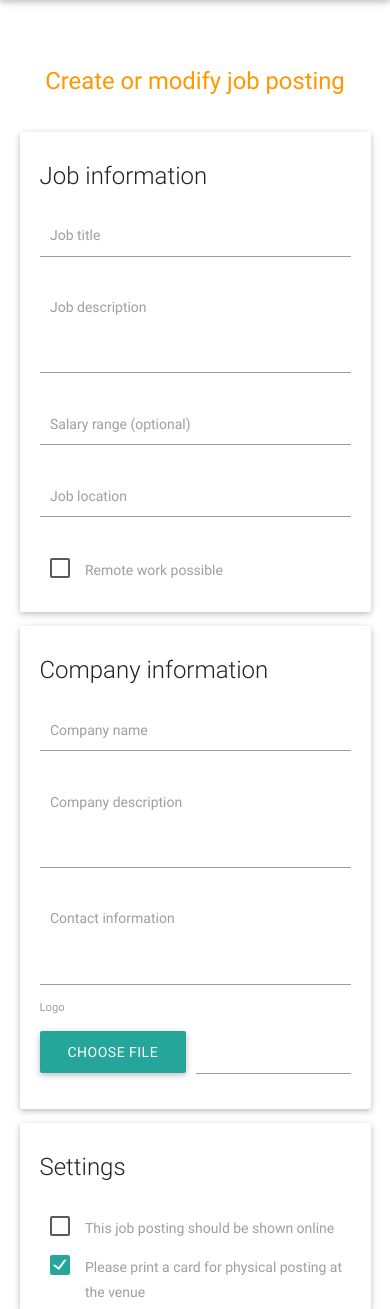
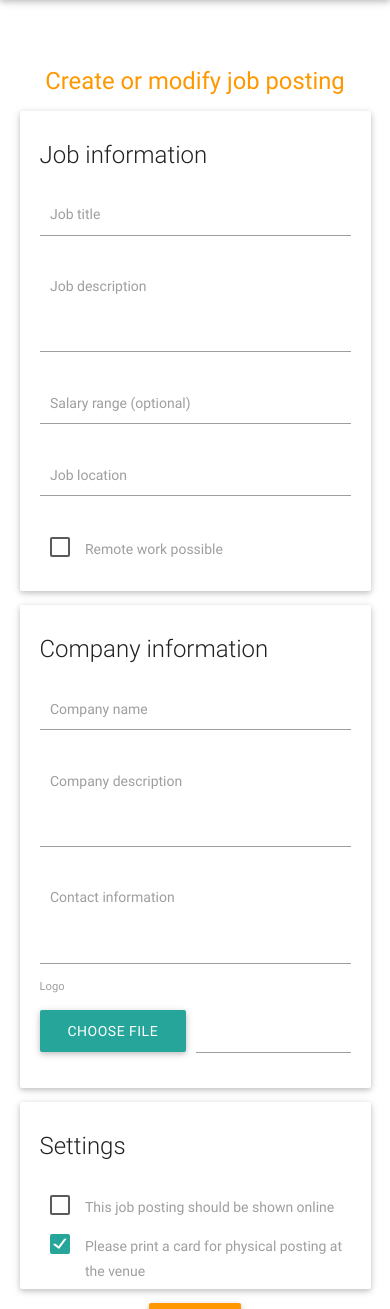
Before and after one commit to raphaelm/djobs, a Django app: template src/djobs/core/templates/core/submit/form.html in a window 390 px wide. Shown: the part 56-1365 px from the top of the page. Run offline with Django 3.2, Linux system fonts and the light colour scheme; the template is opened without the code that fills it: values that come from a table or form of the project are taken from there, others are empty; style sheets or scripts are compiled from the project's sources; some libraries are stand-ins or nearby versions.

Commit message:
Improve responsiveness

```diff
--- a/src/djobs/core/templates/core/submit/form.html
+++ b/src/djobs/core/templates/core/submit/form.html
@@ -5,8 +5,7 @@
         <br><br>
         <h1 class="header center orange-text">Create or modify job posting</h1>
         <div class="row">
-            <div class="col m3">&nbsp;</div>
-            <div class="col m6">
+            <div class="col l6 m12 offset-l3">
                 <form action="" method="post" enctype="multipart/form-data">
                     {% csrf_token %}
                     {% if form.errors %}
```
